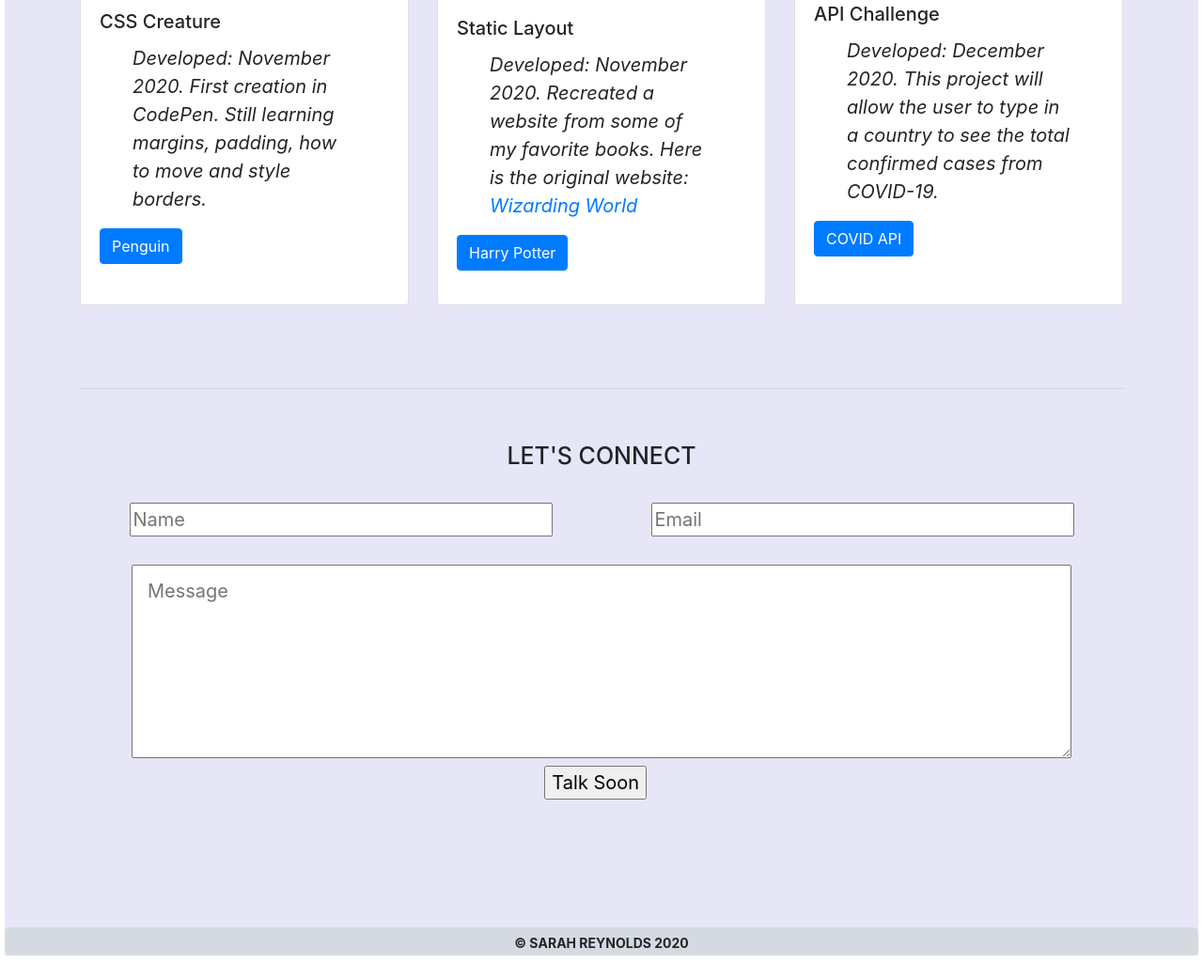
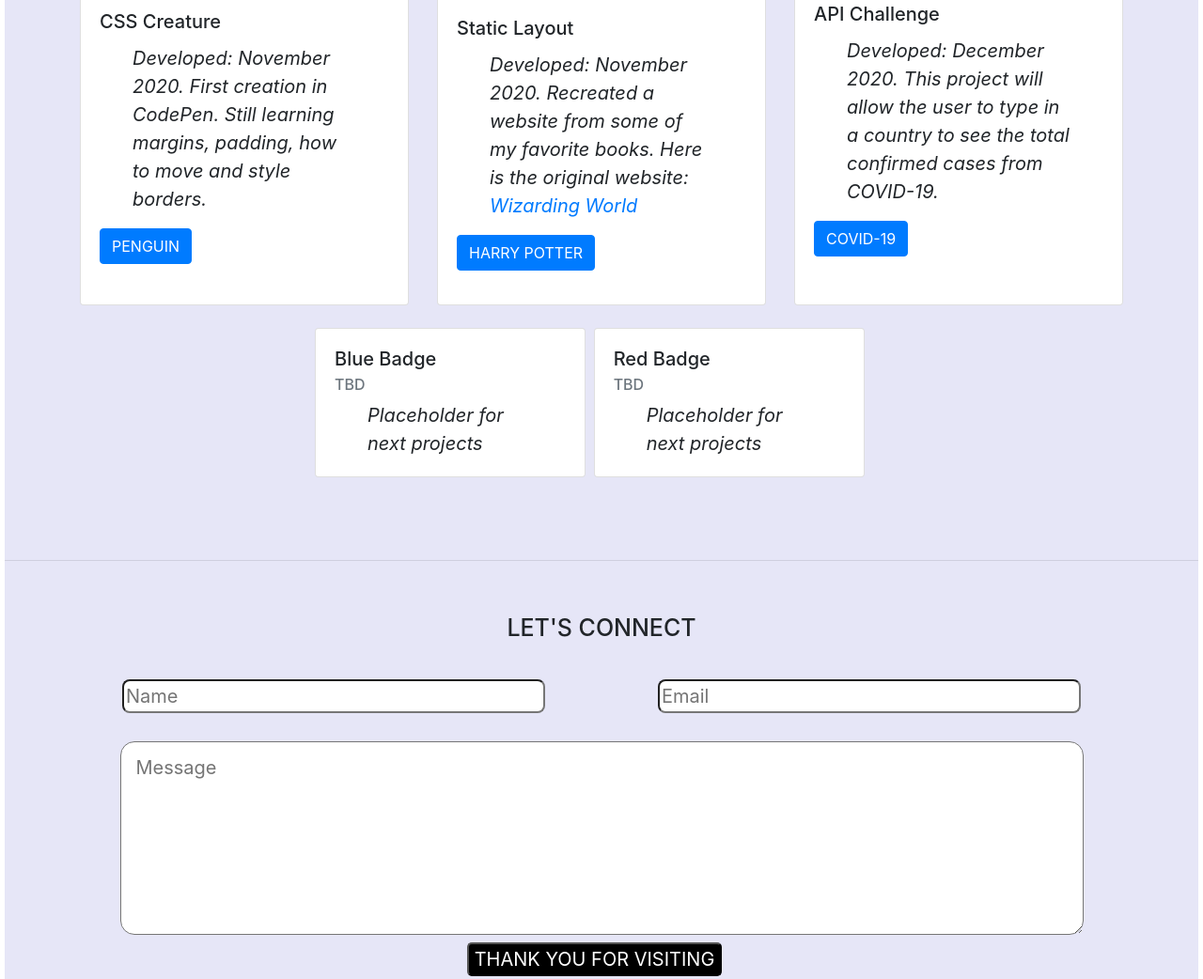
Before and after one commit to sarah-reynolds12/lectureNotes, a plain HTML site: page Projects/Portfolio/portfolio.html in a window 1280 px wide. Shown: the part 1673-2715 px from the top of the page at 94% size. Drawn offline with nearby package versions, Linux system fonts and the light colour scheme.

Commit message:
portfolio

```diff
--- a/Projects/Portfolio/portfolio.css
+++ b/Projects/Portfolio/portfolio.css
@@ -103,6 +103,7 @@ navbar a:hover{
 
 .inputstyle{
     width: 450px;
+    border-radius: 8px;
 }
 
 #me{
@@ -115,6 +116,17 @@ navbar a:hover{
     margin-right: 50px;
 }
 
+#btn {
+    background-color: black;
+    color: white;
+    border-radius: 5px;
+}
+
 .messagestyle {
-    width: 1000px;
+    width: 1025px;
+    border-radius: 15px;
 }
+
+#TBD{
+    margin-left: 250px;
+}
--- a/Projects/Portfolio/portfolio.html
+++ b/Projects/Portfolio/portfolio.html
@@ -123,7 +123,7 @@
                           <h5 class="card-title">CSS Creature</h5>
                           <p class="card-text">Developed: November 2020.
                               First creation in CodePen. Still learning margins, padding, how to move and style borders.  </p>
-                              <a href="https://codepen.io/sarah-reynolds12/full/JjKwKMa" class="btn btn-primary">Penguin</a>
+                              <a href="https://codepen.io/sarah-reynolds12/full/JjKwKMa" class="btn btn-primary">PENGUIN</a>
 
                           </p>
                         </div>
@@ -131,13 +131,13 @@
                     </div>
                     <div class="col">
                       <div class="card h-100">
-                        <img src="./assets/Static Layout.png" class="card-img-top" alt="...">
+                        <img src="./assets/Static Layout.png" class="card-img-top" alt="Static Layout">
                         <div class="card-body">
                             <br><br>
                           <h5 class="card-title">Static Layout</h5>
                           <p class="card-text">Developed: November 2020.
                               Recreated a website from some of my favorite books. Here is the original website: <a href= "https://www.wizardingworld.com/">Wizarding World</a></p>
-                              <a href= "https://sarah-reynolds12.github.io/staticLayout/" class="btn btn-primary">Harry Potter</a>
+                              <a href= "https://sarah-reynolds12.github.io/staticLayout/" class="btn btn-primary">HARRY POTTER</a>
 
                           </p>
                         </div>
@@ -152,12 +152,35 @@
                           <h5 class="card-title">API Challenge</h5>
                           <p class="card-text">Developed: December 2020.
                               This project will allow the user to type in a country to see the total confirmed cases from COVID-19.</p>
-                              <a href= "https://covidapiproject.firebaseapp.com/" class="btn btn-primary">COVID API</a>
+                              <a href= "https://covidapiproject.firebaseapp.com/" class="btn btn-primary">COVID-19</a>
                           </p>
                         </div>
                       </div>
                     </div>
-
+                    </div>
+                    <br>
+                    <div id="TBD">
+                    <div class="row row-cols-1 row-cols-sm-3 g-4">
+                        <div class="col">
+                         <div class="card" style="width: 18rem;">
+                          <div class="card-body">
+                          <h5 class="card-title">Blue Badge</h5>
+                          <h6 class="card-subtitle mb-2 text-muted">TBD</h6>
+                          <p class="card-text">Placeholder for next projects</p>
+                           </div>
+                         </div>
+                        </div>
+                     <div class="col">
+                        <div class="card" style="width: 18rem;">
+                            <div class="card-body">
+                              <h5 class="card-title">Red Badge</h5>
+                              <h6 class="card-subtitle mb-2 text-muted">TBD</h6>
+                              <p class="card-text">Placeholder for next projects</p>
+                              </div>
+                          </div>
+                        </div>
+                    </div>
+                    </div>
                 </div>
                 <br><br>
             </div>
@@ -175,12 +198,12 @@
                 <div class = "row">
                     <div class= "col">
                     <div class= "nameinput">
-                        <input class= "inputstyle" type= "text" name="name" id="name" placeholder="Name" required>
+                        <input class= "inputstyle" type= "text" name="name" id="name" placeholder= "Name" required>
                     </div>
                     </div>
                     <div class= "col">
                     <div class= "emailinput">
-                        <input class= "inputstyle" type= "email" name="email" id="email" placeholder="Email" required>
+                        <input class= "inputstyle" type= "email" name="email" id="email" placeholder= "Email" required>
                     </div>
                 </div>
                 </div>
@@ -194,7 +217,7 @@
                         <div class= "col-11">
                             <ul class = "actions">
                                 <ul>
-                                    <input type= "submit" class= "special" value= "Talk Soon">
+                                    <input id="btn" type= "submit" class= "special" value= "THANK YOU FOR VISITING">
                                 </ul>
                             </ul>
                         </div>
```
